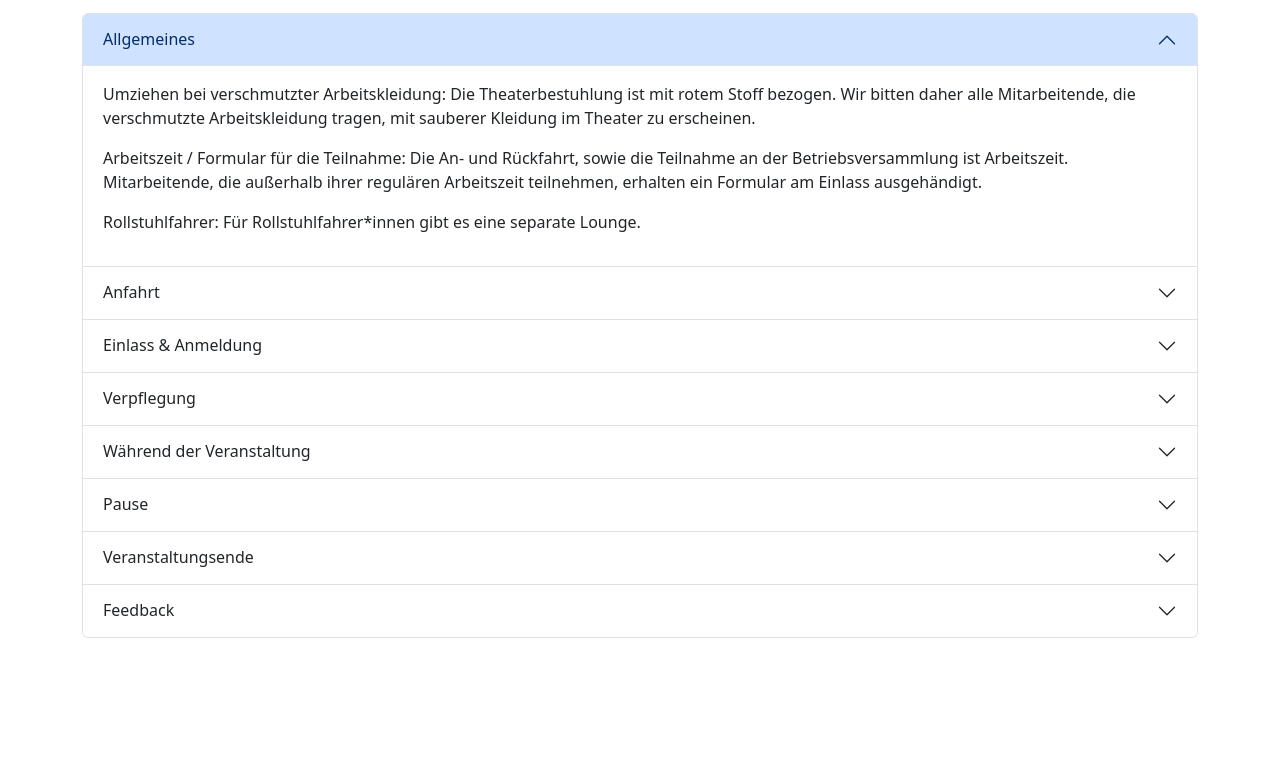
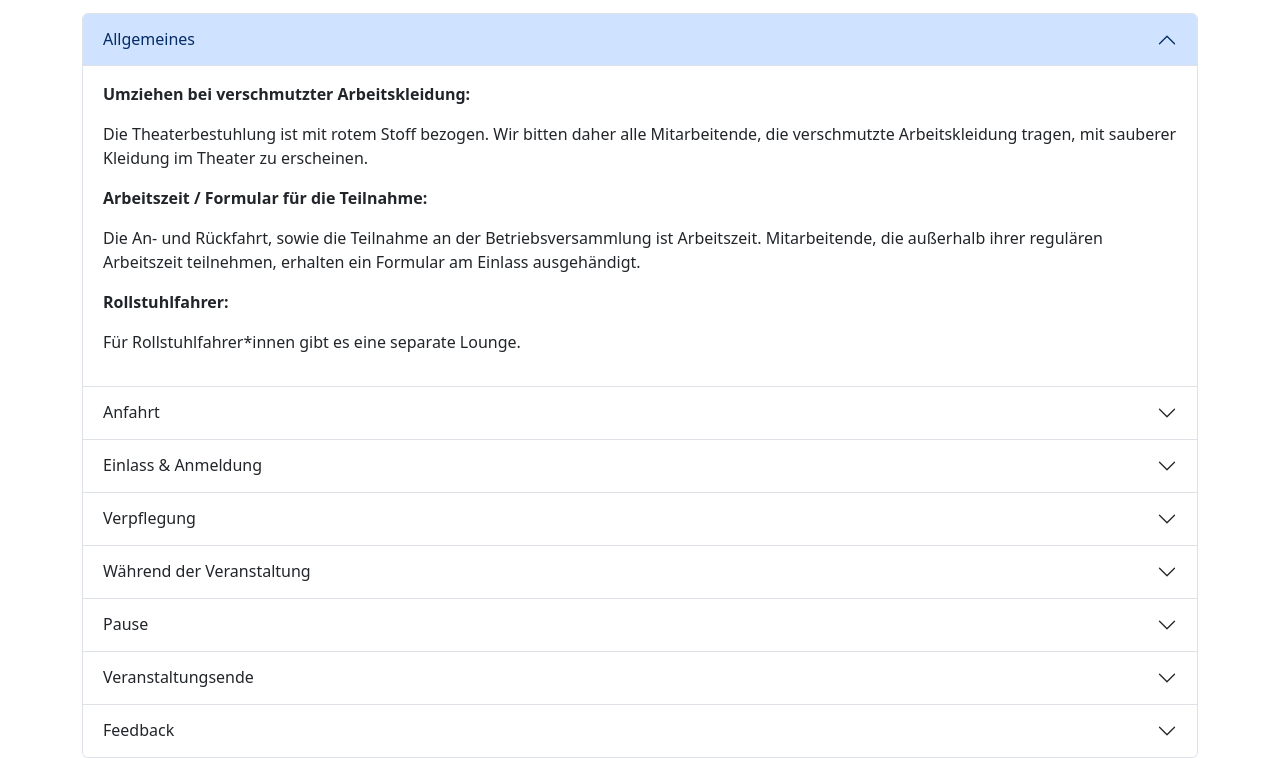
Before and after one commit to BR-FAQ/FAQ-Betriebsversammlung.github.io, a plain HTML site: page index.html in a window 1280 px wide. Shown: the part 131-889 px from the top of the page. Before the commit the page ends 800 px from the top, so only its background shows below. Drawn offline with nearby package versions, Linux system fonts and the light colour scheme.

Commit message:
Update index.html

```diff
--- a/index.html
+++ b/index.html
@@ -21,9 +21,9 @@
                 </h2>
                 <div id="collapseOne" class="accordion-collapse collapse show" data-bs-parent="#faqAccordion">
                     <div class="accordion-body">
-                        <p>Umziehen bei verschmutzter Arbeitskleidung: Die Theaterbestuhlung ist mit rotem Stoff bezogen. Wir bitten daher alle Mitarbeitende, die verschmutzte Arbeitskleidung tragen, mit sauberer Kleidung im Theater zu erscheinen.</p>
-                        <p>Arbeitszeit / Formular für die Teilnahme: Die An- und Rückfahrt, sowie die Teilnahme an der Betriebsversammlung ist Arbeitszeit. Mitarbeitende, die außerhalb ihrer regulären Arbeitszeit teilnehmen, erhalten ein Formular am Einlass ausgehändigt.</p>
-                        <p>Rollstuhlfahrer: Für Rollstuhlfahrer*innen gibt es eine separate Lounge.</p>
+                        <p><strong>Umziehen bei verschmutzter Arbeitskleidung:</strong></p><p> Die Theaterbestuhlung ist mit rotem Stoff bezogen. Wir bitten daher alle Mitarbeitende, die verschmutzte Arbeitskleidung tragen, mit sauberer Kleidung im Theater zu erscheinen.</p>
+                        <p><strong>Arbeitszeit / Formular für die Teilnahme:</strong></p><p> Die An- und Rückfahrt, sowie die Teilnahme an der Betriebsversammlung ist Arbeitszeit. Mitarbeitende, die außerhalb ihrer regulären Arbeitszeit teilnehmen, erhalten ein Formular am Einlass ausgehändigt.</p>
+                        <p><strong>Rollstuhlfahrer:</strong></p><p> Für Rollstuhlfahrer*innen gibt es eine separate Lounge.</p>
                     </div>
                 </div>
             </div>
@@ -46,6 +46,8 @@
                         <p>Im unmittelbaren Stadtteil Südstadt befinden sich östlich der Hildesheimer
 Straße öffentliche Parkplätze. Westlich der Hildesheimer Straße sind alle
 Parkplätze kostenpflichtig bzw. Anwohnerparkplätze.</p>
+<p><img src="lageplan.jpg" alt="blaue Markierung: mit Bewohnerparkausweis oder kostenpflichtiger Parkschein
+orange Markierung: kostenpflichtiger Parkschein"></p>
                         <p>Parkhäuser in der Nähe:</p>
                         <ul>
                             <li>Parkhaus Osterstr. (7 Min./500 m Fußweg)</li>
@@ -55,7 +57,8 @@ Parkplätze kostenpflichtig bzw. Anwohnerparkplätze.</p>
                         <p>Für die Kollegen und Kolleginnen der regiobus der Betriebshöfe werden Shuttlebusse organisiert</p>
                         <p><strong>Park & Ride</strong></p>
                         <p>Bequem umsteigen vom Auto auf die Bahn:
-                        (hier link)</p>
+                        </p>
+                        <p><a href="https://www.infra-hannover.de/die-park-and-ride-anlagen-im-netz-der-hannoverschen-stadtbahn/" target="_blank" rel="noopener noreferrer">Die P+R Anlagen im Netz der Hannoverschen Stadtbahn</a></p>
                         <p><strong>Verstärkerbahn ab Glocksee</strong></p>
                         <p>Es ist damit zu rechnen, dass in der 9 Uhr Vorstellung ein großer Teil der Belegschaft aus Glocksee teilnehmen wird. Daher wird eine
 Verstärkerbahn vom Auslaufgleis Glocksee pünktlich um 8:00 Uhr
@@ -163,6 +166,7 @@ Rückfahrt</p>
                     </div>
                 </div>
             </div>
+
         </div>
     </div>
 
```
